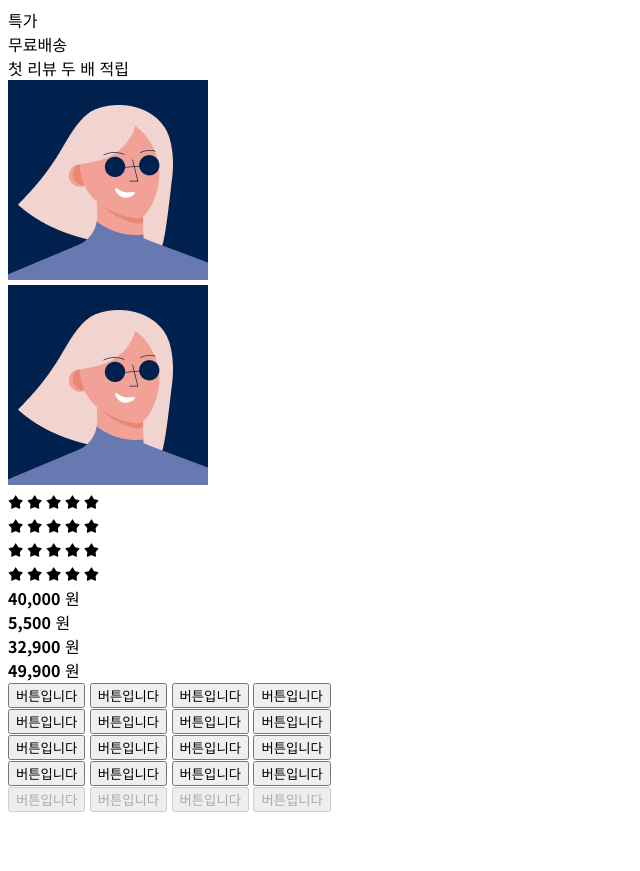
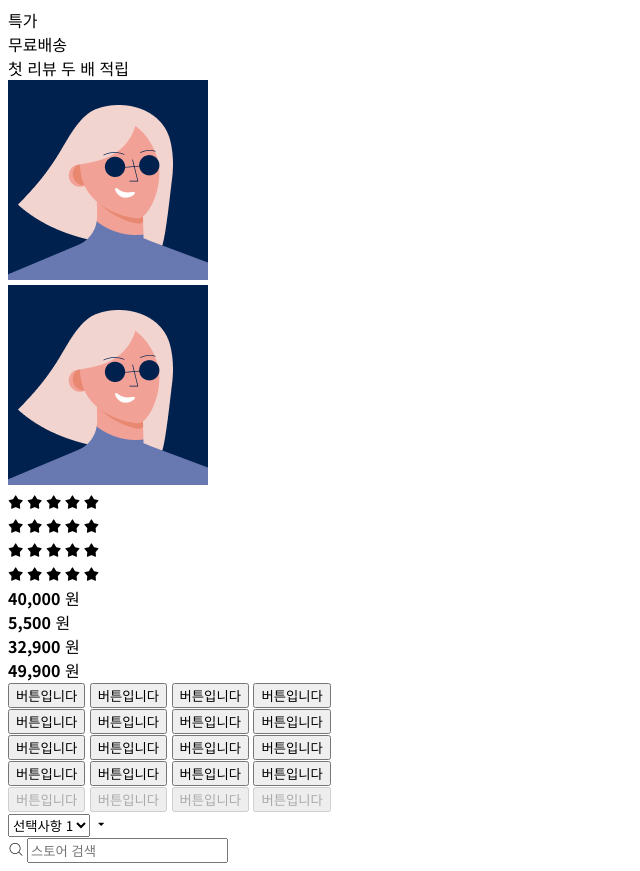
Before and after one commit to webuilding/tomorrow_house, a website: page index.html in a window 1280 px wide. Shown: the whole page, without its empty margins (0-640 px from the left). Before the commit the page ends 820 px from the top, so only its background shows below. Drawn offline with Linux system fonts and the light colour scheme; files whose address does not match are found by name.

Commit message:
💄 Implement common form components : select, input

```diff
--- a/index.html
+++ b/index.html
@@ -23,9 +23,11 @@
   </head>
   <body>
     <div class="container">
+      <div>
         <div class="tag-red">특가</div>
         <div class="tag-gray">무료배송</div>
         <div class="tag-green">첫 리뷰 두 배 적립</div>
+      </div>
 
       <div>
         <div class="avatar-24">
@@ -94,6 +96,7 @@
       </div>
 
       <div>
+        <div>
           <button type="button" class="btn-primary btn-32">버튼입니다</button>
           <button type="button" class="btn-secondary btn-32">버튼입니다</button>
           <button type="button" class="btn-outlined btn-32">버튼입니다</button>
@@ -136,6 +139,25 @@
           </button>
         </div>
       </div>
+
+      <div>
+        <div class="select-group is-active">
+          <select class="form-select">
+            <option value="1">선택사항 1</option>
+            <option value="2">선택사항 2</option>
+            <option value="3">선택사항 3</option>
+            <option value="4">선택사항 4</option>
+            <option value="5">선택사항 5</option>
+          </select>
+          <i class="ic-caret" aria-hidden></i>
+        </div>
+
+        <div class="input-group">
+          <i class="ic-search" aria-hidden></i>
+          <input type="text" class="form-input" placeholder="스토어 검색" />
+        </div>
+      </div>
+    </div>
     <script></script>
   </body>
 </html>
--- a/styles/main.scss
+++ b/styles/main.scss
@@ -16,5 +16,6 @@
 @import './modules/star-ratings';
 @import './modules/prices';
 @import './modules/buttons';
+@import './modules/forms';
 
 @import './layouts/grids';
--- /dev/null
+++ b/styles/modules/_forms.scss
@@ -0,0 +1,71 @@
+%form-base {
+  @include text-style(16, $primary);
+  display: block;
+  height: 40px;
+  width: 100%;
+  padding: 0 16px;
+  background-color: $white;
+  border: 1px solid $border;
+  border-radius: 4px;
+  transition: background-color 200ms ease-in-out;
+  appearance: none;
+
+  &::placeholder {
+    color: $tertiary;
+  }
+
+  &:not(:disabled):hover {
+    background-color: $background;
+  }
+  &:disabled {
+    opacity: 0.4;
+    cursor: not-allowed;
+  }
+}
+
+.form-select,
+.form-input {
+  @extend %form-base;
+}
+
+.select-group {
+  position: relative;
+
+  &.is-active {
+    .form-select {
+      border-color: $blue;
+    }
+
+    .ic-caret {
+      color: $blue;
+    }
+  }
+
+  .form-select {
+    padding-right: 40px;
+    text-overflow: ellipsis;
+  }
+
+  .ic-caret {
+    @include pos-center-y;
+    right: 8px;
+    font-size: 24px;
+    color: $tertiary;
+    pointer-events: none;
+  }
+}
+
+.input-group {
+  position: relative;
+
+  .form-input {
+    padding-left: 40px;
+  }
+
+  .ic-search {
+    @include pos-center-y;
+    left: 10px;
+    font-size: 20px;
+    color: $secondary;
+  }
+}
```
Lines whose indentation alone changed are shown as unchanged.
